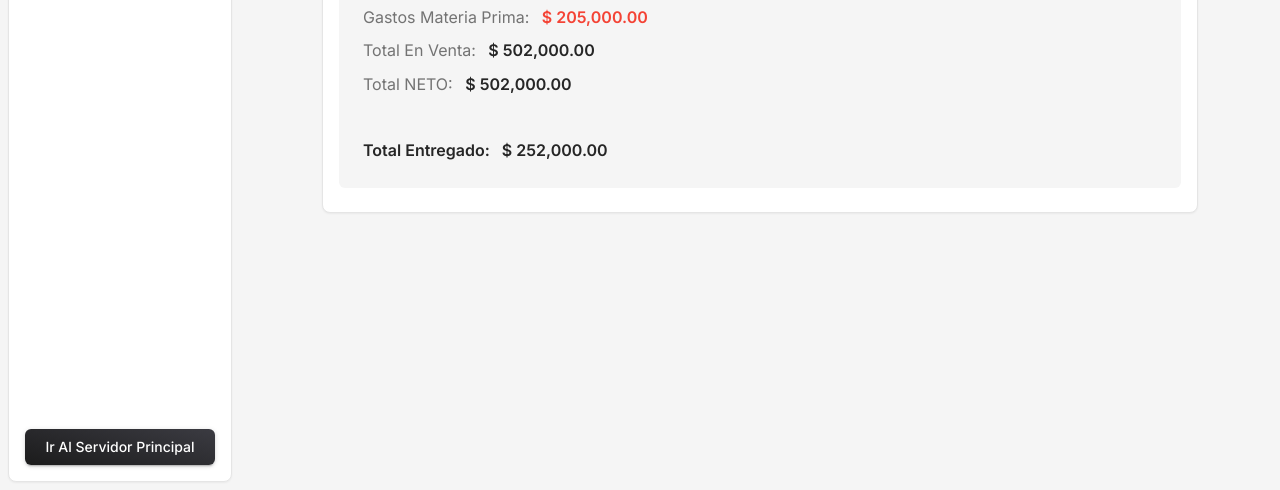
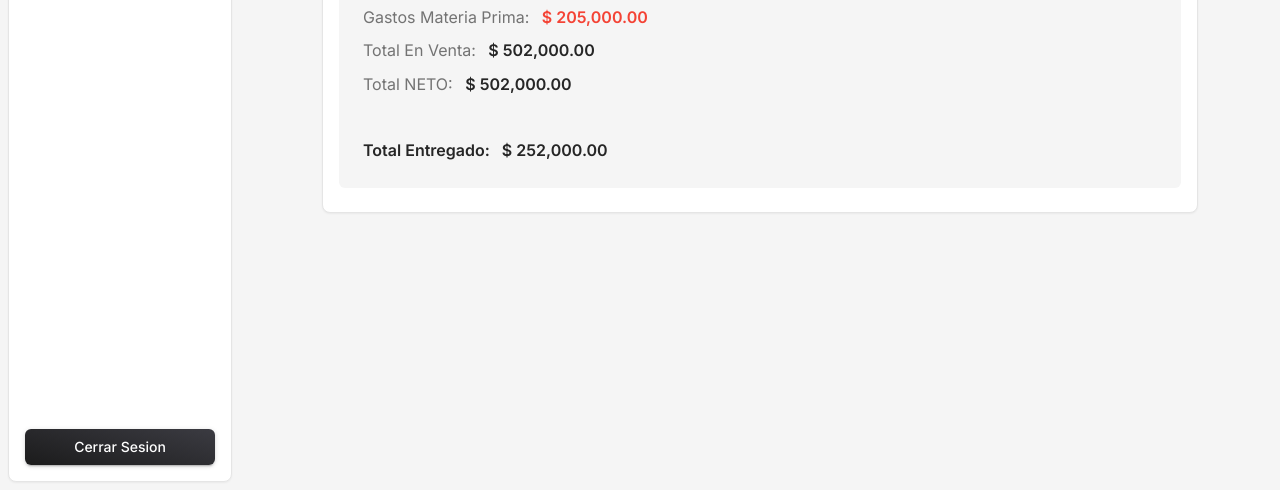
Before and after one commit to steiberdev/admin-acape, a plain HTML site: page produccion.html in a window 1280 px wide. Shown: the part 310-800 px from the top of the page. Drawn offline with nearby package versions, Linux system fonts and the light colour scheme.

Commit message:
Primera actualización

```diff
--- a/produccion.html
+++ b/produccion.html
@@ -67,7 +67,7 @@
     <!-- END MENU -->
     <div class="sidenav-footer position-absolute w-100 bottom-0 ">
       <div class="mx-3">
-        <a class="btn bg-gradient-dark w-100" href="https://whale-steady-lioness.ngrok-free.app/app" type="button">Ir Al Servidor Principal</a>
+        <a class="btn bg-gradient-dark w-100" onclick="localStorage.removeItem('acape-token-session'); location.reload()" type="button">Cerrar Sesion</a>
       </div>
     </div>
   </aside>
```
Also changed, not shown: cajas-registros.html (+1 -1 lines), facturacion.html (+1 -1 lines), index.html (+1 -1 lines), notificaciones.html (+1 -1 lines).
